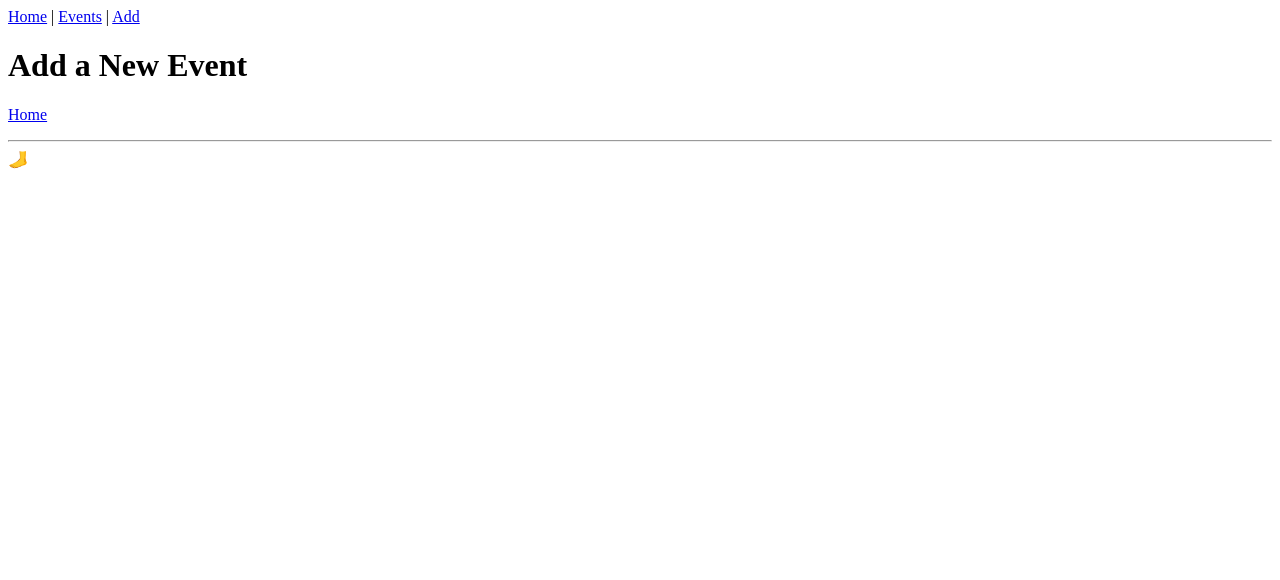
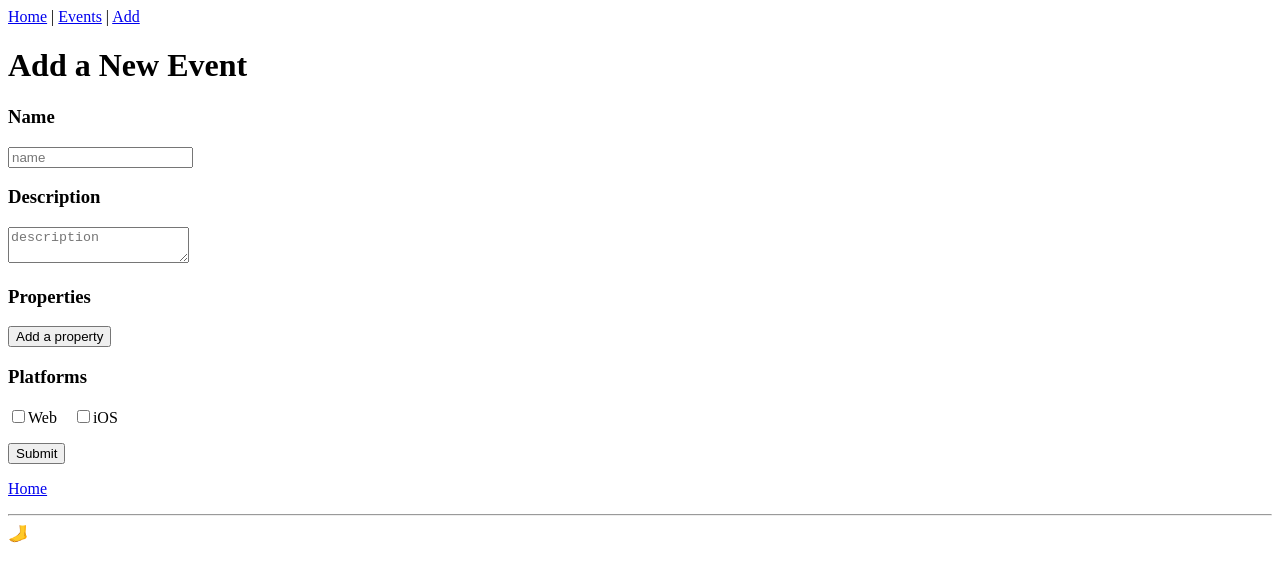
Before and after one commit to thiskevinwang/next-mongo, a Next.js app: page /add in a window 1280 px wide. Shown: the top 580 px of the page. Built offline with nearby package versions, Linux system fonts and the light colour scheme.

Commit message:
create /add page + api/add

```diff
--- a/pages/add/index.tsx
+++ b/pages/add/index.tsx
@@ -1,12 +1,158 @@
-import * as React from "react"
+import React, { useRef } from "react"
+import { useRouter } from "next/router"
 import Link from "next/link"
+import { NextPage } from "next"
+import { Formik, Form, Field, FieldArray } from "formik"
+import fetch from "isomorphic-unfetch"
+
 import Layout from "../../components/Layout"
-import { NextPage } from "next"
+
+const PLATFORMS = ["Web", "iOS"]
+const INITIAL_VALUES = {
+  name: "",
+  description: "",
+  properties: [] as string[],
+  platforms: [] as string[],
+}
 
 const Add: NextPage = () => {
+  const router = useRouter()
+  const ref = useRef<HTMLInputElement>()
   return (
     <Layout title="Analytics | Add">
       <h1>Add a New Event</h1>
+      <Formik
+        initialValues={INITIAL_VALUES}
+        onSubmit={async (values, { setSubmitting }) => {
+          try {
+            await fetch(`/api/add`, {
+              method: "post",
+              body: JSON.stringify(values),
+            })
+            setSubmitting(false)
+            router.push("/events")
+          } catch (err) {
+            console.error(err)
+            setSubmitting(false)
+          }
+        }}
+      >
+        {({ values, isSubmitting }) => {
+          return (
+            <Form>
+              <div>
+                <h3>Name</h3>
+                <Field name={"name"} placeholder={"name"} />
+              </div>
+              <div>
+                <h3>Description</h3>
+                <Field
+                  name={"description"}
+                  as="textarea"
+                  placeholder={"description"}
+                />
+              </div>
+              <h3>Properties</h3>
+              <FieldArray
+                name="properties"
+                render={arrayHelpers => (
+                  <div>
+                    {values.properties?.length > 0 ? (
+                      values.properties.map((_property, index) => (
+                        <div key={index}>
+                          <Field
+                            innerRef={
+                              values.properties?.length === index + 1
+                                ? ref
+                                : null
+                            }
+                            name={`properties.${index}`}
+                            placeholder={"ex. cart_id"}
+                            onBlur={(e: any) => {
+                              const isLatest = e.target === ref.current
+                              const isEmpty =
+                                _property.substring(0).trim().length < 1
+                              if (isEmpty && !isLatest) {
+                                arrayHelpers.remove(index)
+                              }
+                            }}
+                          />
+                          {values.properties?.length === index + 1 && (
+                            <>
+                              <button
+                                type="button"
+                                onClick={() => arrayHelpers.remove(index)}
+                              >
+                                -
+                              </button>
+                              <button
+                                type="button"
+                                onClick={() => {
+                                  if (_property.length < 1) {
+                                    ref.current?.focus()
+                                  } else {
+                                    arrayHelpers.push("")
+                                  }
+                                }}
+                              >
+                                +
+                              </button>
+                            </>
+                          )}
+                        </div>
+                      ))
+                    ) : (
+                      <button
+                        type="button"
+                        onClick={() => arrayHelpers.push("")}
+                      >
+                        Add a property
+                      </button>
+                    )}
+                  </div>
+                )}
+              />
+              <h3>Platforms</h3>
+              <FieldArray
+                name="platforms"
+                render={arrayHelpers => (
+                  <div style={{ display: "flex", marginBottom: `1rem` }}>
+                    {PLATFORMS.map((_platform, index) => (
+                      <div
+                        key={_platform + index}
+                        style={{ marginRight: `1rem` }}
+                      >
+                        <Field
+                          type="checkbox"
+                          id={`platforms.${index}`}
+                          name={`platforms.${index}`}
+                          checked={values.platforms.includes(_platform)}
+                          onChange={(e: any) => {
+                            const isChecked: boolean = e.target.checked
+                            isChecked
+                              ? arrayHelpers.push(_platform)
+                              : arrayHelpers.remove(
+                                  values.platforms.indexOf(_platform)
+                                )
+                          }}
+                        />
+                        <label htmlFor={`platforms.${index}`}>
+                          {_platform}
+                        </label>
+                      </div>
+                    ))}
+                  </div>
+                )}
+              />
+              <div>
+                <button type={"submit"} disabled={isSubmitting}>
+                  Submit
+                </button>
+              </div>
+            </Form>
+          )
+        }}
+      </Formik>
       <p>
         <Link href="/">
           <a>Home</a>
--- /dev/null
+++ b/pages/api/add/index.ts
@@ -0,0 +1,36 @@
+import { NextApiRequest, NextApiResponse } from "next"
+import { MongoClient, Db } from "mongodb"
+
+let cachedDb: Db
+
+async function connectToDatabase(uri: string): Promise<Db> {
+  if (cachedDb) {
+    console.log("cachedDb found")
+    return cachedDb
+  }
+  const client = await MongoClient.connect(uri, {
+    useNewUrlParser: true,
+    useUnifiedTopology: true,
+  })
+  const db = client.db(process.env.DB_NAME)
+
+  cachedDb = db
+  return db
+}
+
+export default async (req: NextApiRequest, res: NextApiResponse) => {
+  const isPost = req.method === "POST"
+  if (!isPost) return
+
+  const parsedBody = JSON.parse(req.body)
+
+  try {
+    const db = await connectToDatabase(process.env.CONNECTION_STRING)
+    const collection = db.collection(process.env.COLLECTION_NAME)
+    await collection.insertOne(parsedBody)
+
+    res.status(200).json(parsedBody)
+  } catch (err) {
+    res.status(500).json({ statusCode: 500, message: err.message })
+  }
+}
```
